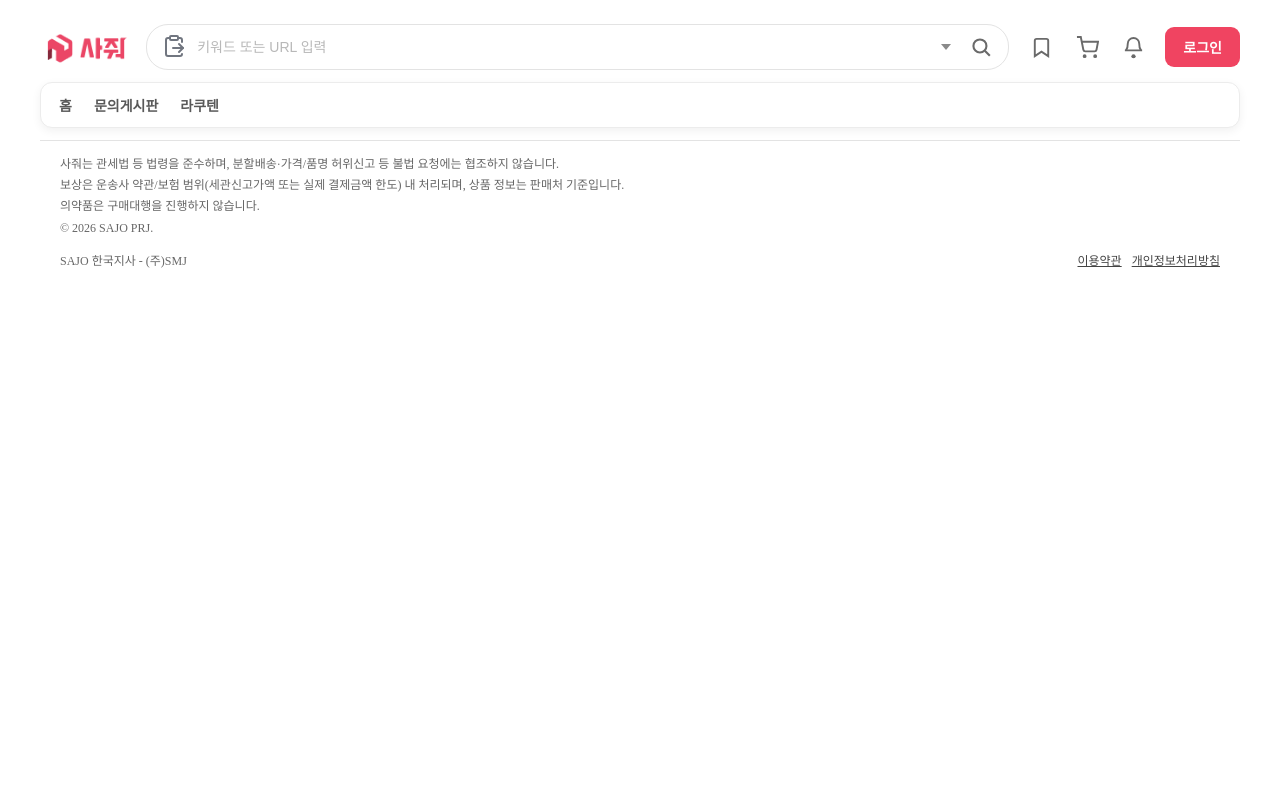
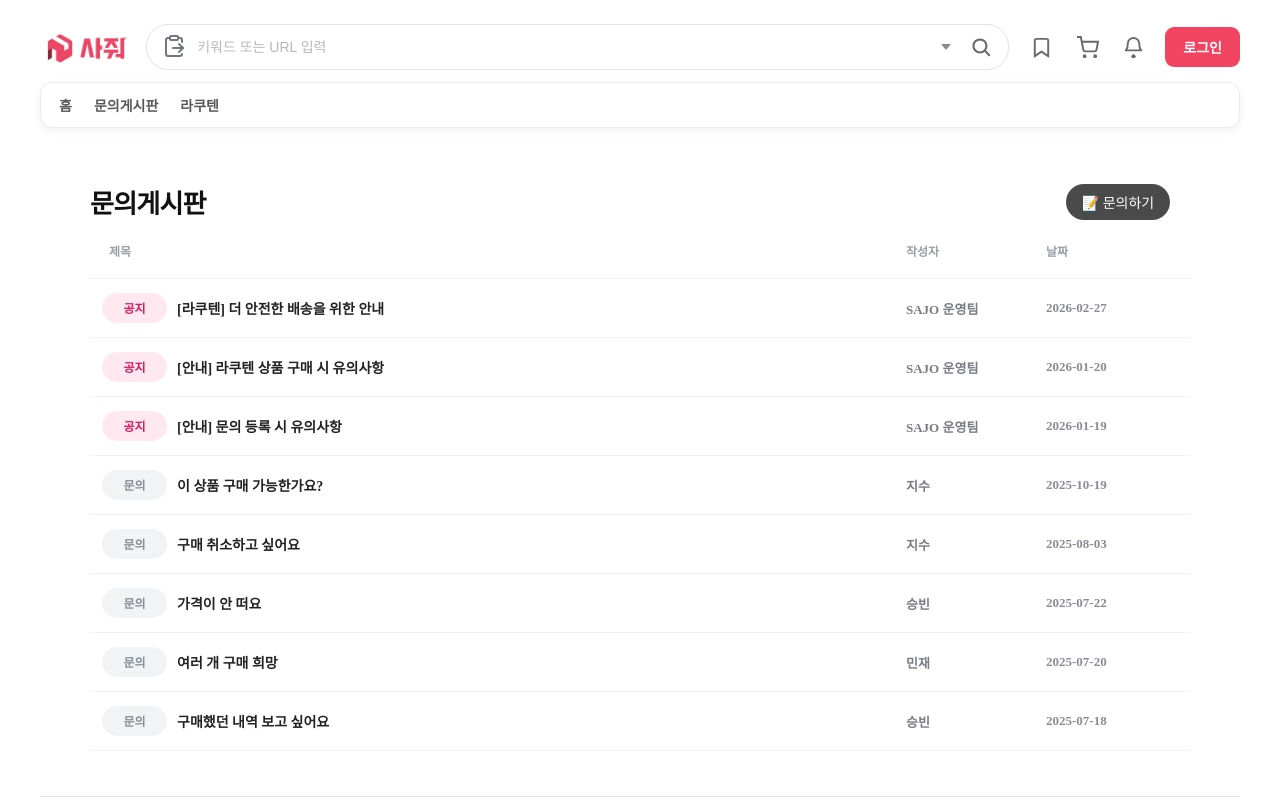
Before and after one commit to byunjisu1/sajo, a React (Create React App) app in the folder frontend/: page /board in a window 1280 px wide. Shown: the top 800 px of the page. Built offline with nearby package versions, Linux system fonts and the light colour scheme.

Commit message:
feat: 문의 게시판 기능 추가

```diff
--- /dev/null
+++ b/frontend/src/pages/Board.css
@@ -0,0 +1,142 @@
+.board-page {
+	width: 1100px;
+	margin: 45px auto;
+	height: 100%;
+	min-height: 0;
+	overflow: hidden;
+	display: flex;
+	flex-direction: column;
+	padding: 10px 0 0;
+}
+
+.board-header {
+  flex: 0 0 auto;
+  padding: 0 0 8px;
+}
+
+.board-title-row {
+  display: flex;
+  align-items: center; /* 끝 정렬보다 센터 정렬이 아이콘과 글자 조화에 좋습니다 */
+  justify-content: flex-start;
+  gap: 20px; /* 제목과 버튼 사이 기본 간격 */
+  margin-bottom: 10px;
+}
+
+.board-title {
+  margin: 0;
+  font-size: 26px;
+  font-weight: 800;
+  letter-spacing: -0.03em;
+  color: #111;
+}
+
+.board-write-pill {
+    display: inline-flex;
+    align-items: center;
+    justify-content: center;
+    font-size: 14px;
+    color: white;
+    background-color: #4a4a4a;
+    border-radius: 20px;
+    padding: 8px 16px;
+    cursor: pointer;
+    transition: background 0.2s;
+    margin-left: 840px;
+}
+
+.board-table-head {
+  margin-top: 12px;
+  padding: 10px 4px;
+  display: grid;
+  grid-template-columns: 1fr 140px 140px;
+  color: #9aa0a6;
+  font-size: 12px;
+  font-weight: 700;
+}
+
+.board-col-title {
+  padding-left: 15px;
+}
+
+.board-col-author,
+.board-col-date {
+  text-align: left;
+}
+
+.board-list {
+  flex: 1;
+  min-height: 0;
+  overflow: auto;
+  border-top: 1px solid #f0f0f0;
+  padding: 0;
+}
+
+.board-row {
+  display: grid;
+  grid-template-columns: 1fr 140px 140px;
+  align-items: center;
+  padding: 14px 4px;
+  border-bottom: 1px solid #f2f2f2;
+}
+
+.board-title-cell {
+  display: flex;
+  align-items: center;
+  gap: 10px;
+  padding-left: 8px;
+  min-width: 0;
+}
+
+.board-badge {
+  flex: 0 0 auto;
+  font-size: 12px;
+  font-weight: 800;
+  padding: 6px 10px;
+  border-radius: 999px;
+  min-width: 45px;
+  text-align: center;
+}
+
+.board-badge:not(.general) {
+  background: #ffe8f0;
+  color: #d81b60;
+}
+
+.board-badge.general {
+  background: #f1f3f5;
+  color: #868e96;
+}
+
+.board-title-text {
+  min-width: 0;
+  white-space: nowrap;
+  overflow: hidden;
+  text-overflow: ellipsis;
+  font-size: 14px;
+  font-weight: 700;
+  color: #222;
+  cursor: pointer;
+}
+
+.board-meta {
+  font-size: 13px;
+  color: #7a7a86;
+  font-weight: 600;
+}
+
+.board-date {
+  color: #8a8a96;
+}
+
+.board-divider {
+  height: 1px;
+  background: #f0f0f0;
+  border-bottom: 0;
+}
+
+@media (max-width: 900px) {
+  .board-table-head,
+  .board-row {
+    grid-template-columns: 1fr 110px 110px;
+  }
+}
--- a/frontend/src/pages/Board.js
+++ b/frontend/src/pages/Board.js
@@ -1,10 +1,55 @@
 import React from 'react';
+import './Board.css';
 
 const Board = () => {
 	return (
-		<>
-		</>
-	);
+	    <div className="board-page" aria-label="문의게시판 홈">
+	      <div className="board-header">
+	        <div className="board-title-row">
+	          <h1 className="board-title">문의게시판</h1>
+	          <div className="board-write" aria-hidden="true">
+	            <span className="board-write-pill">📝 문의하기</span>
+	          </div>
+	        </div>
+
+	        <div className="board-table-head" aria-hidden="true">
+	          <div className="board-col-title">제목</div>
+	          <div className="board-col-author">작성자</div>
+	          <div className="board-col-date">날짜</div>
+	        </div>
+	      </div>
+
+			<div className="board-list" role="list" aria-label="게시글 목록">
+			  {[
+			    { title: "[라쿠텐] 더 안전한 배송을 위한 안내", author: "SAJO 운영팀", date: "2026-02-27" },
+			    { title: "[안내] 라쿠텐 상품 구매 시 유의사항", author: "SAJO 운영팀", date: "2026-01-20" },
+				{ title: "[안내] 문의 등록 시 유의사항", author: "SAJO 운영팀", date: "2026-01-19" },
+			    { title: "이 상품 구매 가능한가요?", author: "지수", date: "2025-10-19" },
+			    { title: "구매 취소하고 싶어요", author: "지수", date: "2025-08-03" },
+			    { title: "가격이 안 떠요", author: "승빈", date: "2025-07-22" },
+				{ title: "여러 개 구매 희망", author: "민재", date: "2025-07-20" },
+				{ title: "구매했던 내역 보고 싶어요", author: "승빈", date: "2025-07-18" }
+			  ].map((post, index) => {
+			    const isNotice = post.author === "SAJO 운영팀";
+
+			    return (
+			      <div key={index} className="board-row" role="listitem">
+			        <div className="board-title-cell">
+			          <span className={`board-badge ${isNotice ? "" : "general"}`}>
+			            {isNotice ? "공지" : "문의"}
+			          </span>
+			          <span className="board-title-text" title={post.title}>
+			            {post.title}
+			          </span>
+			        </div>
+			        <div className="board-meta">{post.author}</div>
+			        <div className="board-meta board-date">{post.date}</div>
+			      </div>
+			    );
+			  })}
+			</div>
+      	</div>
+	  );
 };
 
 export default Board;
```
